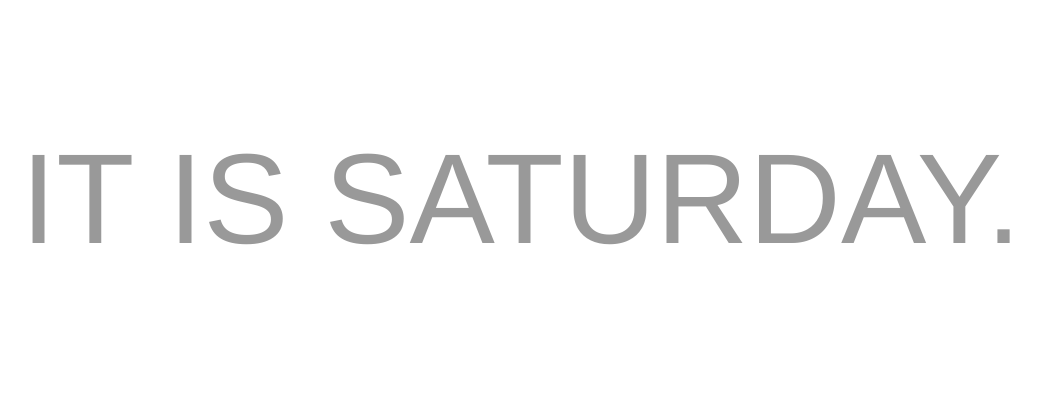
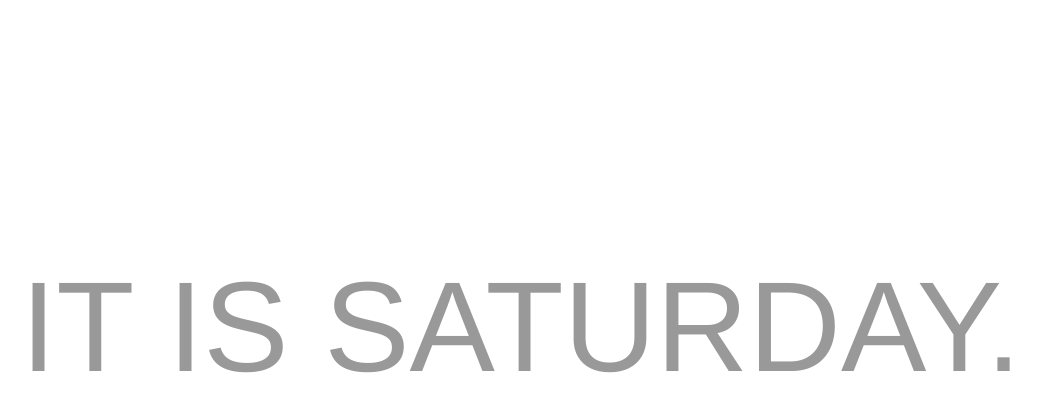
Before and after one commit to tbz/itistoday, a plain HTML site: page index.html in a window 1280 px wide. Shown: the whole page, without its empty margins (119-1160 px from the left). Drawn offline with Linux system fonts and the light colour scheme.

Commit message:
Reset text position.

```diff
--- a/styles.css
+++ b/styles.css
@@ -1,5 +1,5 @@
 body { font: 300 128px "Helvetica Neue", Helvetica, Arial, sans-serif; text-align: center; }
-p { bottom: 50%; position: absolute; width: 100%; z-index: 100; }
+p { bottom: 50%; margin: 0; position: absolute; width: 100%; z-index: 100; }
 img { display: block; position: absolute; }
 
 .friday p { color: #9d261d; text-shadow: 0 0 6px #FFF; }
```
